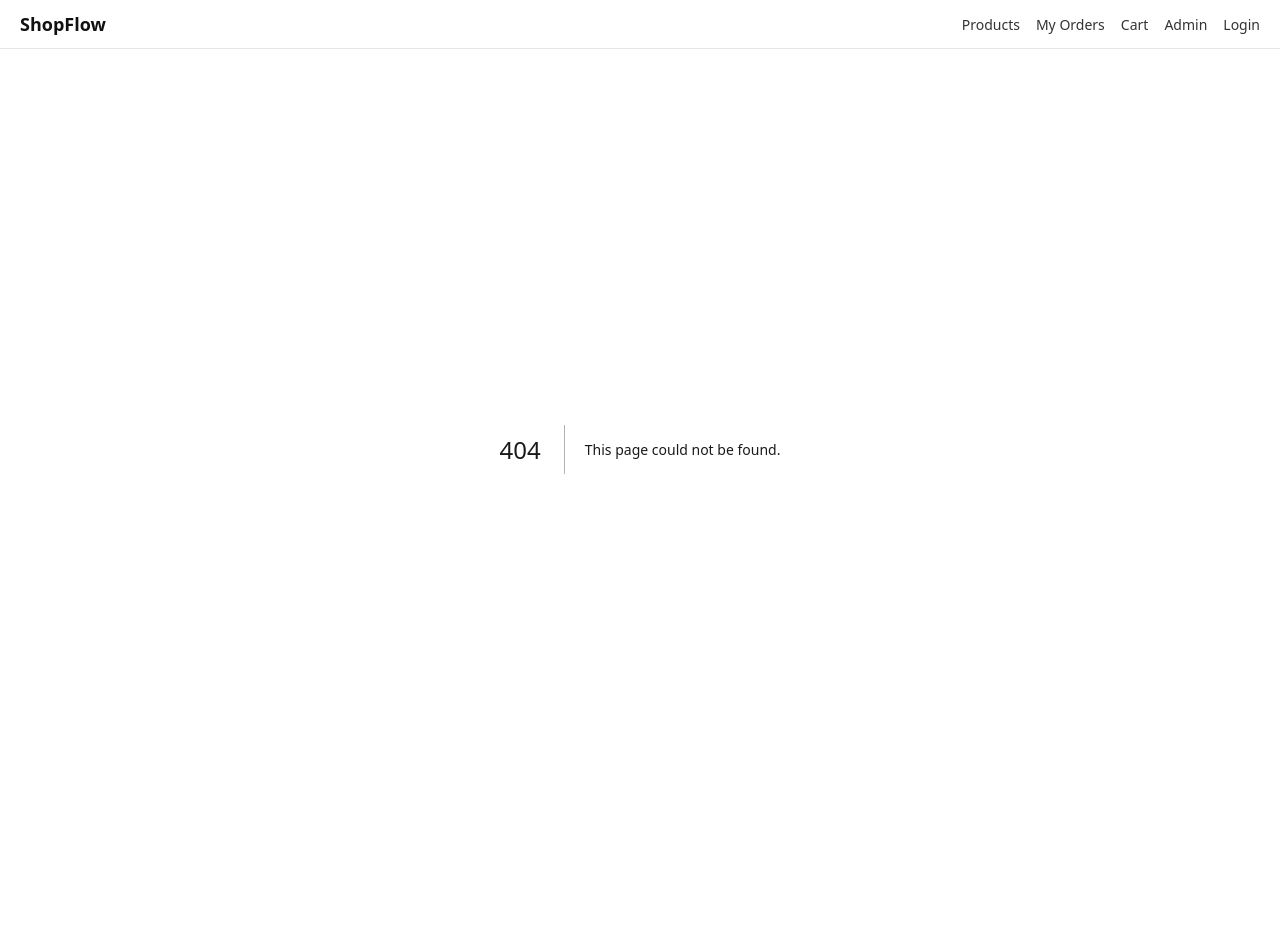
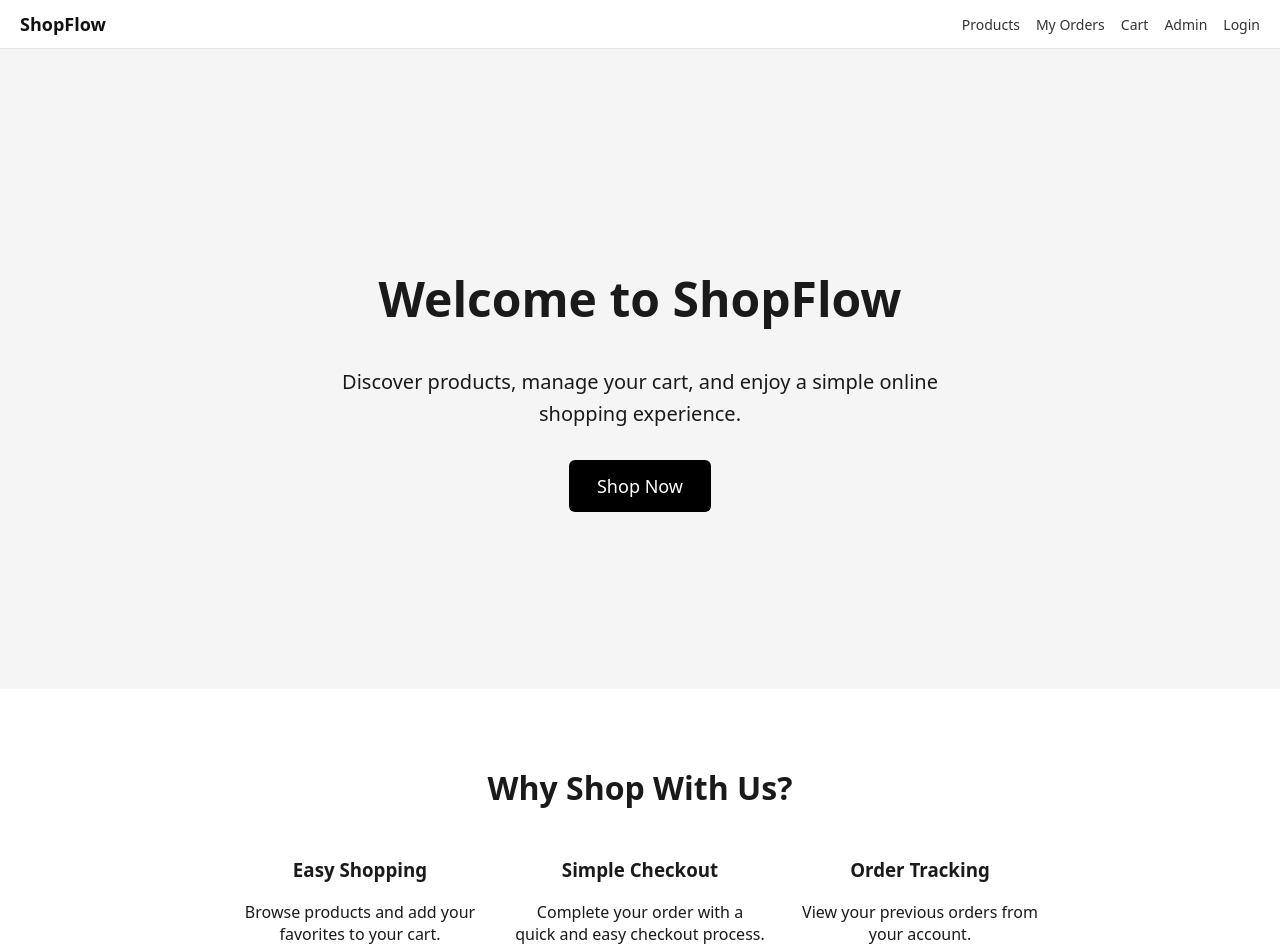
Before and after one commit to Pablodacoder/shopflow, a Next.js app: page / in a window 1280 px wide. Before the commit this address had no page. Shown: the top 952 px of the page. Before the commit the page ends 849 px from the top, so only its background shows below. Built offline with nearby package versions, Linux system fonts and the light colour scheme.

Commit message:
Add homepage

```diff
--- /dev/null
+++ b/app/page.js
@@ -0,0 +1,85 @@
+import Link from "next/link";
+
+export default function HomePage() {
+  return (
+    <main>
+      <section
+        style={{
+          minHeight: "70vh",
+          display: "flex",
+          flexDirection: "column",
+          justifyContent: "center",
+          alignItems: "center",
+          textAlign: "center",
+          padding: "40px 20px",
+          backgroundColor: "#f5f5f5",
+        }}
+      >
+        <h1 style={{ fontSize: "48px", marginBottom: "15px" }}>
+          Welcome to ShopFlow
+        </h1>
+
+        <p
+          style={{
+            fontSize: "20px",
+            maxWidth: "600px",
+            lineHeight: "1.6",
+            marginBottom: "30px",
+          }}
+        >
+          Discover products, manage your cart, and enjoy a simple online
+          shopping experience.
+        </p>
+
+        <Link
+          href="/products"
+          style={{
+            backgroundColor: "black",
+            color: "white",
+            padding: "14px 28px",
+            borderRadius: "6px",
+            textDecoration: "none",
+            fontSize: "18px",
+          }}
+        >
+          Shop Now
+        </Link>
+      </section>
+
+      <section
+        style={{
+          padding: "50px 20px",
+          textAlign: "center",
+        }}
+      >
+        <h2 style={{ fontSize: "32px", marginBottom: "30px" }}>
+          Why Shop With Us?
+        </h2>
+
+        <div
+          style={{
+            display: "flex",
+            justifyContent: "center",
+            gap: "30px",
+            flexWrap: "wrap",
+          }}
+        >
+          <div style={{ width: "250px" }}>
+            <h3>Easy Shopping</h3>
+            <p>Browse products and add your favorites to your cart.</p>
+          </div>
+
+          <div style={{ width: "250px" }}>
+            <h3>Simple Checkout</h3>
+            <p>Complete your order with a quick and easy checkout process.</p>
+          </div>
+
+          <div style={{ width: "250px" }}>
+            <h3>Order Tracking</h3>
+            <p>View your previous orders from your account.</p>
+          </div>
+        </div>
+      </section>
+    </main>
+  );
+}
```
